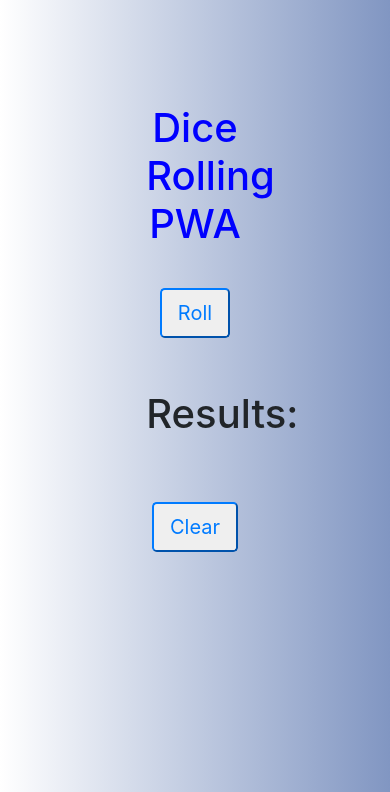
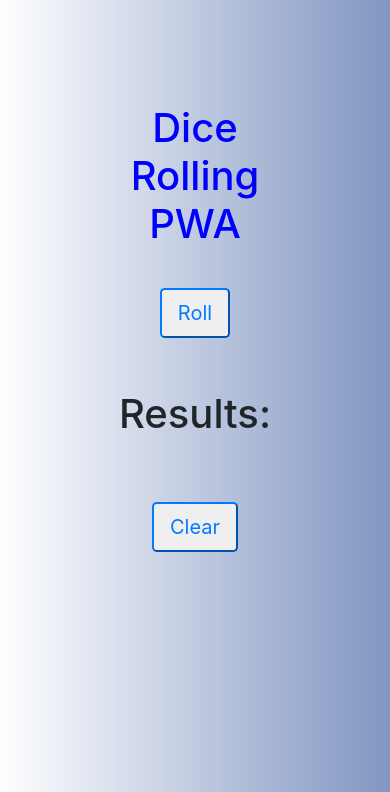
Before and after one commit to MRP900/firstPWA, a PHP site: page / in a window 390 px wide. Shown: the top 792 px of the page. Run offline with PHP 8.4, Linux system fonts and the light colour scheme.

Commit message:
added media query

```diff
--- a/css/style.css
+++ b/css/style.css
@@ -38,3 +38,9 @@ body {
   margin: 1em auto;
   text-align: center;
 }
+
+@media only screen and (max-width: 450px) {
+  #form-container {
+    width: 90%;
+  }
+}
```
